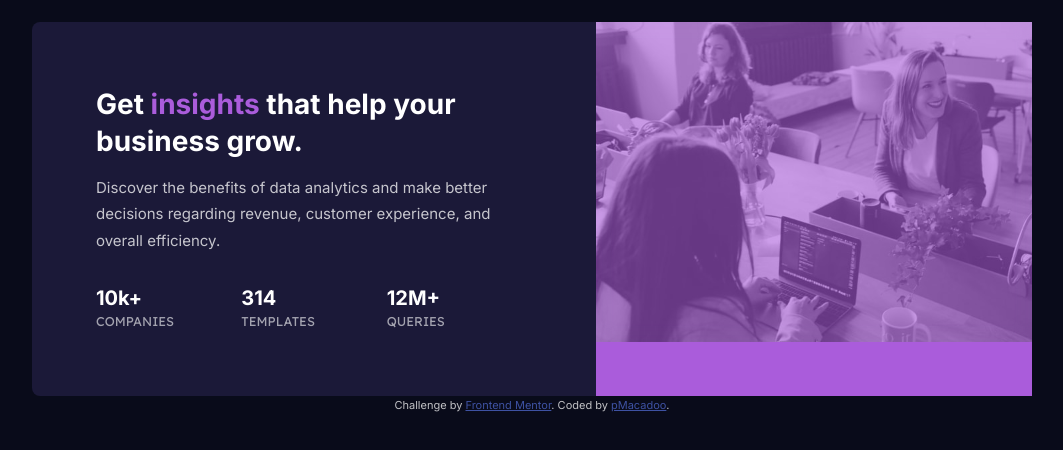
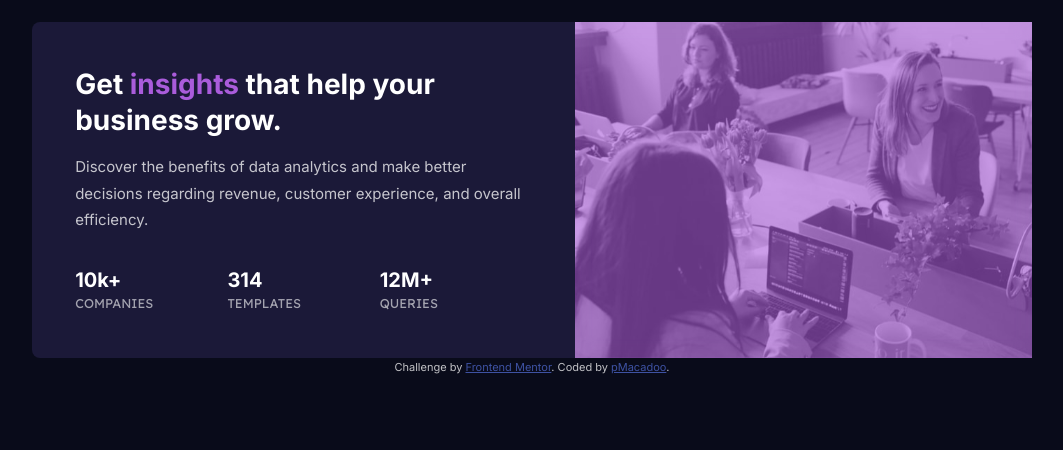
Before and after one commit to pMacadoo/fem-stats-preview-card-component-main, a plain HTML site: page index.html in a window 1280 px wide. Shown: the whole page, without its empty margins (108-1171 px from the left). Drawn offline with Linux system fonts and the light colour scheme.

Commit message:
some more updates

```diff
--- a/index.html
+++ b/index.html
@@ -17,6 +17,11 @@
       <section class="stats-card">
         <div class="stats-card__img">
           <img
+            srcset="
+              images/image-header-desktop.jpg 600,
+              images/image-header-mobile.jpg 350
+            "
+            sizes="(min-width: 600px, max-width: 599px"
             src="images/image-header-mobile.jpg"
             alt="picture of three women typing on laptop computers"
           />
--- a/style.css
+++ b/style.css
@@ -58,7 +58,7 @@ body {
 
 .stats-card__img > img {
   width: 100%;
-  background-size: cover;
+  /* background-size: cover; */
   display: block;
   opacity: 0.4;
   backdrop-filter: blur(8px);
@@ -118,9 +118,13 @@ body {
   .stats-card__content {
     order: 1;
     flex: 1;
-    padding: 4rem;
+    padding: 2.7rem;
     display: flex;
     flex-direction: column;
+  }
+
+  .stats-card__desc {
+    margin-bottom: 2.2rem;
   }
 
   .stats-card__stats-wrapper {
```
